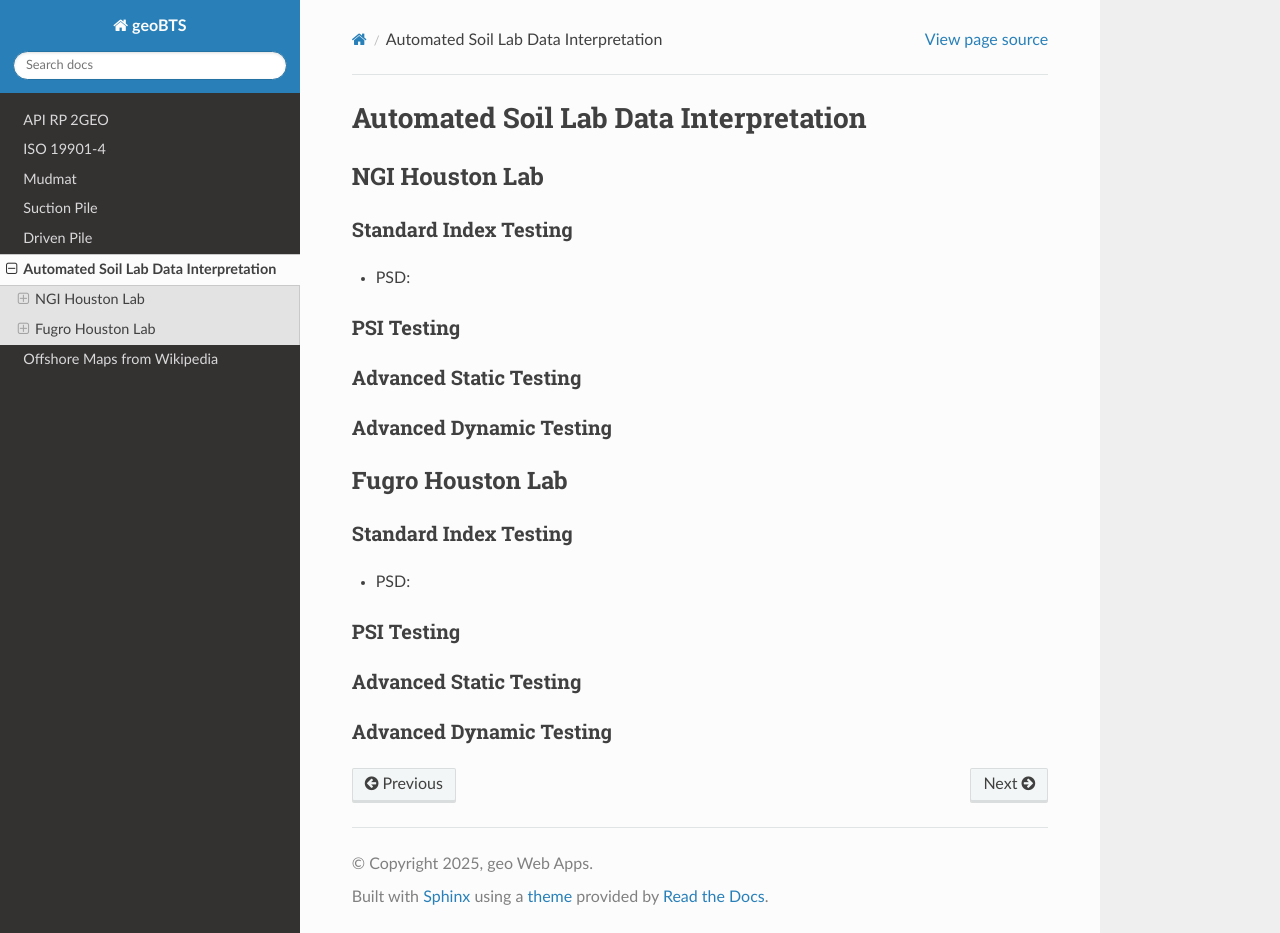
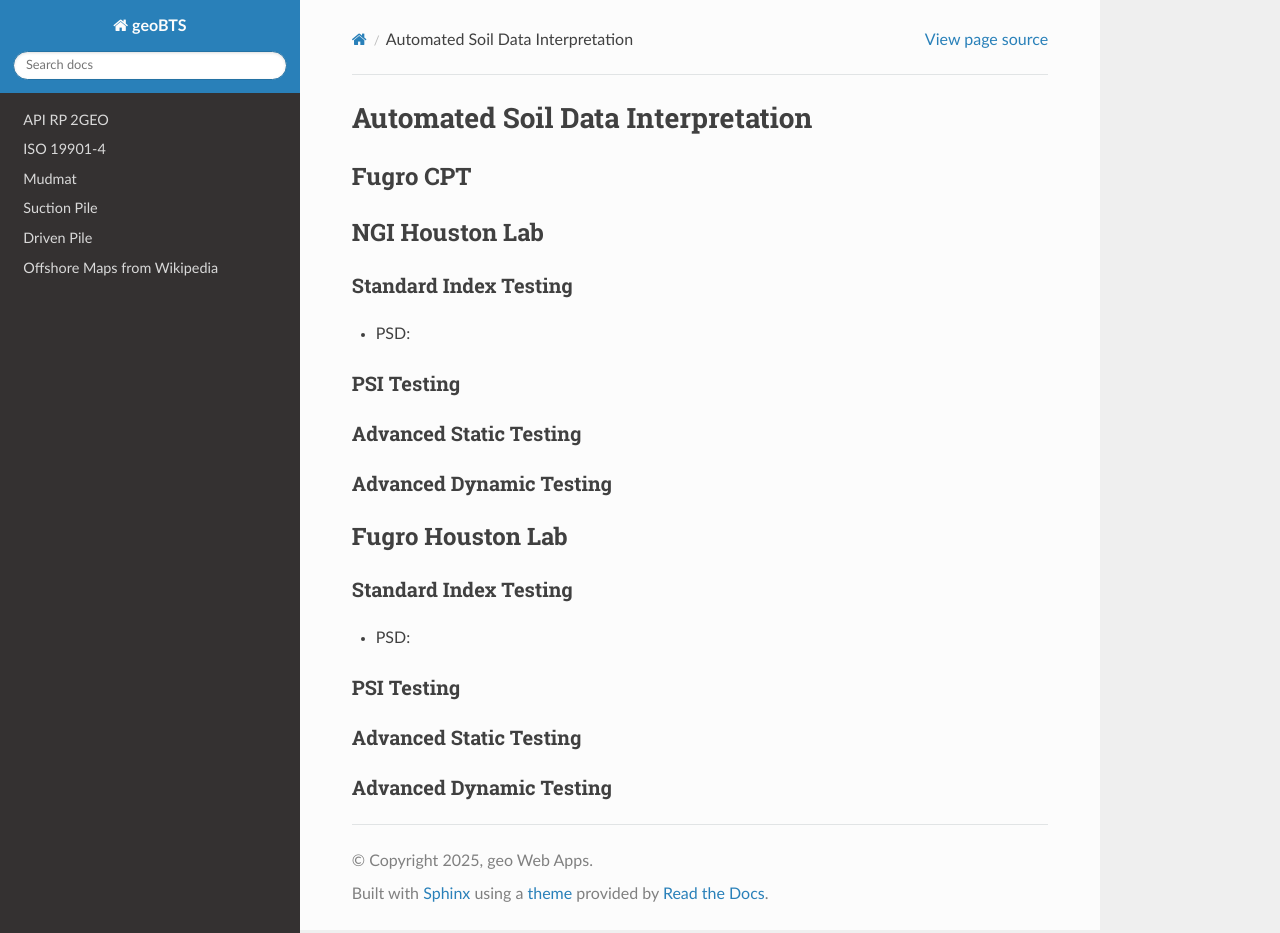
Before and after one commit to jungsohn/geoBTS, a Sphinx documentation site: the page built from docs/source/Automated_Soil.rst, in a window 1280 px wide and 933 px high. Built offline with Sphinx 7.4.7 and the Read the Docs theme 3.1.0, drawn with Linux system fonts in a browser that asks for light colours; pages that are not in the unit, such as notebooks, are missing from menus.

Commit message:
Update and rename Lab_Testing.rst to Automated_Soil.rst

```diff
--- a/docs/source/Lab_Testing.rst
+++ b/docs/source/Automated_Soil.rst
@@ -1,5 +1,10 @@
-Automated Soil Lab Data Interpretation
+Automated Soil Data Interpretation
 ======================================
+
+Fugro CPT
+---------
+
+
 
 NGI Houston Lab
 ----------------------------
```
